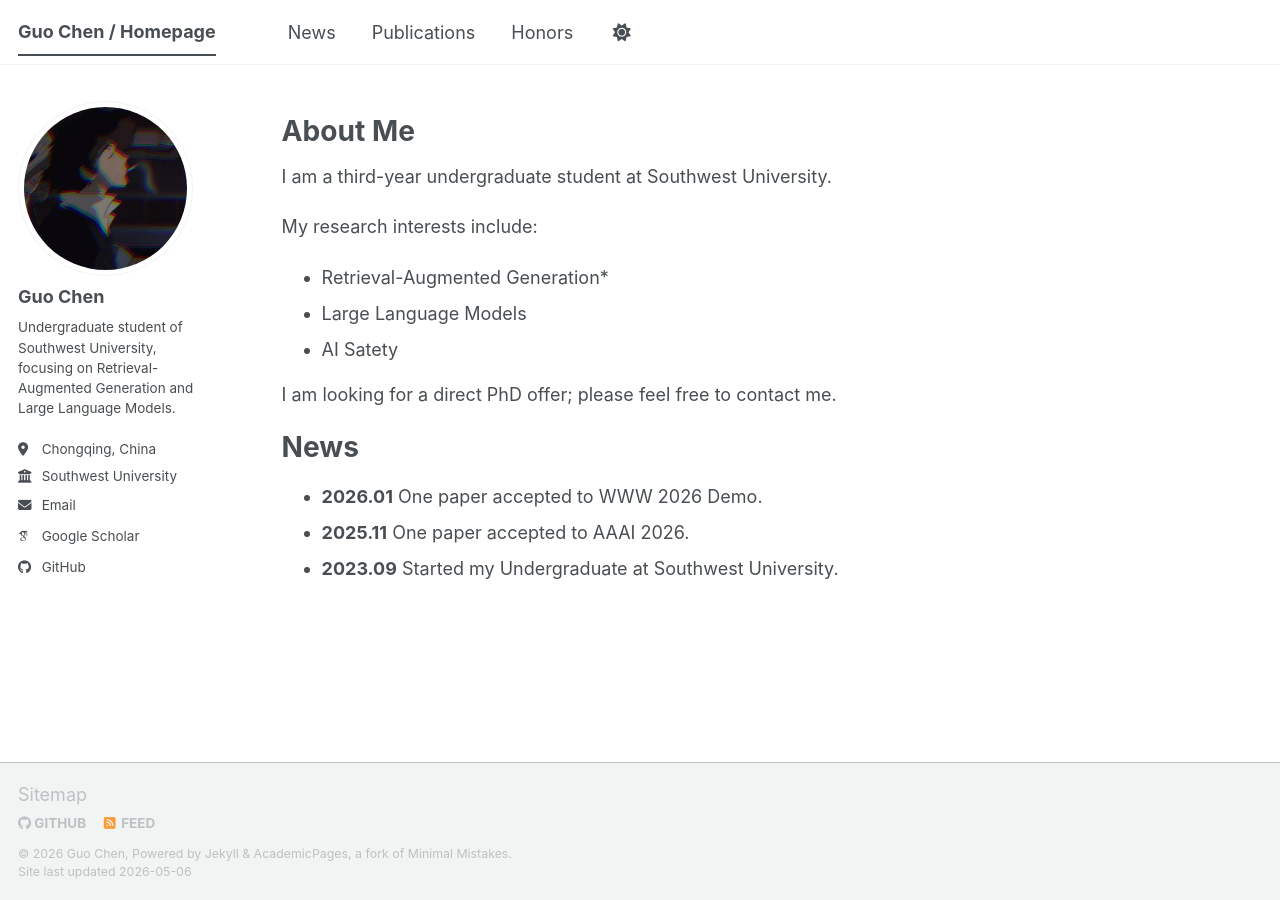
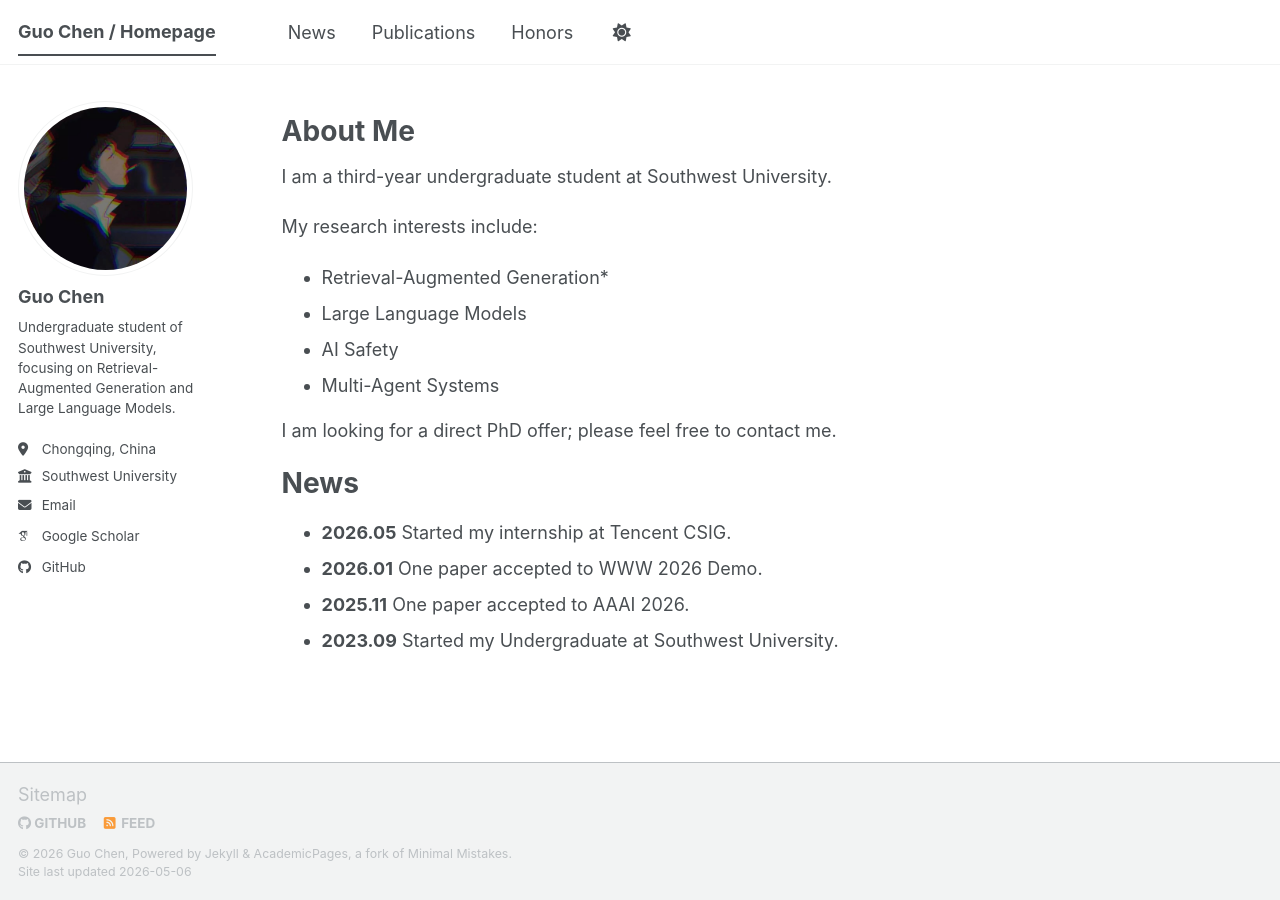
Before and after one commit to WinstonCHEN1/WinstonCHEN1.github.io, a Jekyll site: the page built from _pages/about.md, in a window 1280 px wide. Built offline with Jekyll 4.4.1, drawn with Linux system fonts in a browser that asks for light colours; some web fonts are replaced; a script bundle is joined from its source files by our own code; library files that are not in the unit come from our copies.

Commit message:
Update interns

```diff
--- a/_pages/about.md
+++ b/_pages/about.md
@@ -14,12 +14,14 @@ I am a third-year undergraduate student at Southwest University.
 My research interests include:
 - Retrieval-Augmented Generation*
 - Large Language Models
-- AI Satety
+- AI Safety
+- Multi-Agent Systems
 
 I am looking for a direct PhD offer; please feel free to contact me.
 
 # News
 
+- **2026.05** Started my internship at Tencent CSIG.
 - **2026.01** One paper accepted to WWW 2026 Demo.
 - **2025.11** One paper accepted to AAAI 2026.
 - **2023.09** Started my Undergraduate at Southwest University.
```
Also changed, not shown: _pages/news.md (+1 -0 lines).
